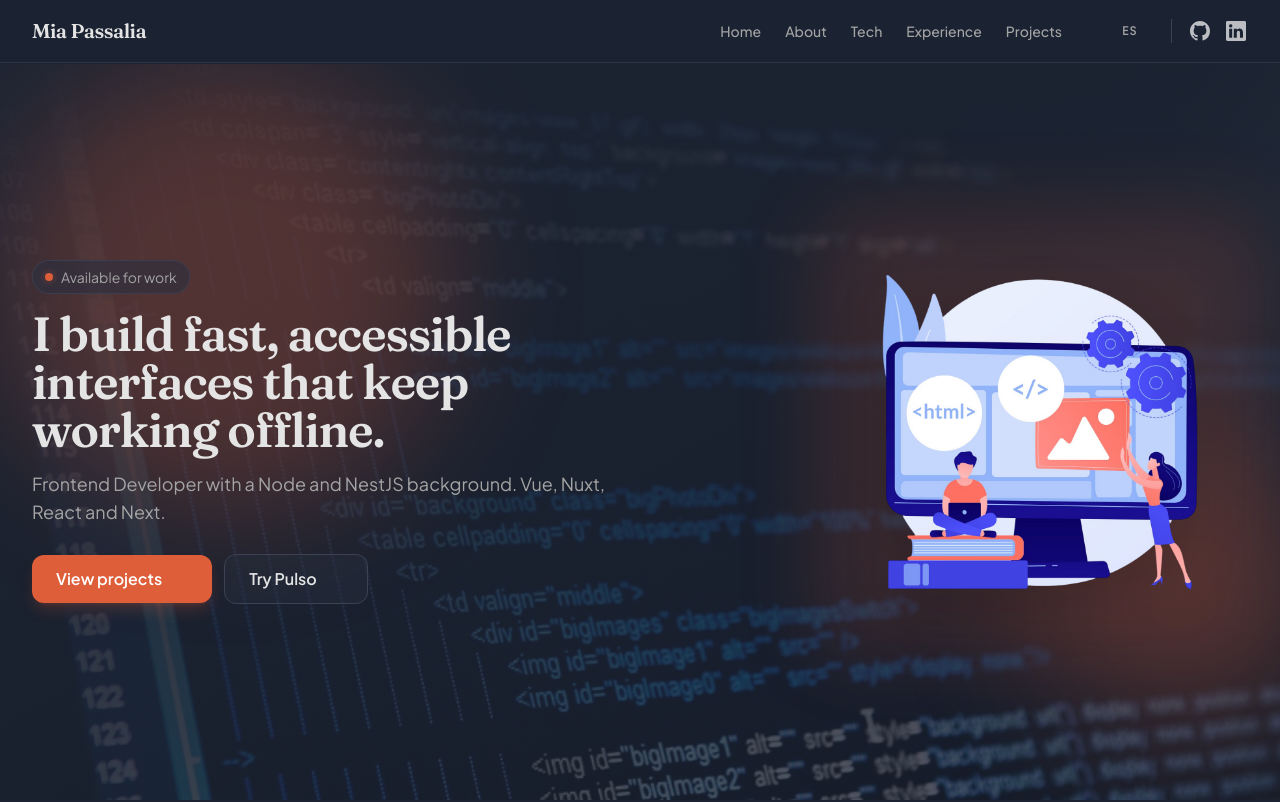
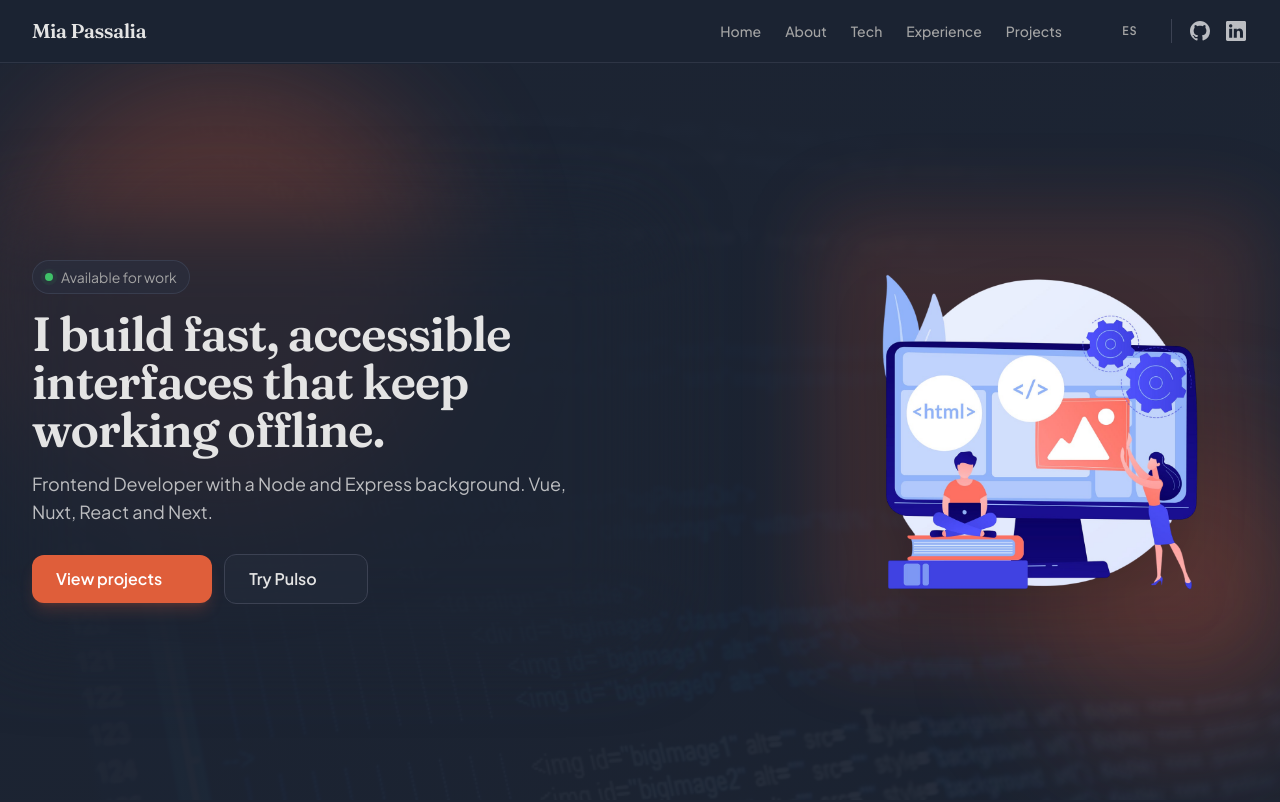
Before and after one commit to MiaPass/portfolio-v2, a Next.js app: page /en in a window 1280 px wide. Shown: the top 802 px of the page. Built offline with nearby package versions, Linux system fonts and the light colour scheme; some icons are missing.

Commit message:
fix: hero Express copy, success badge, and text contrast

```diff
--- a/app/globals.css
+++ b/app/globals.css
@@ -17,6 +17,7 @@
   --accent: oklch(0.34 0.06 267.59);
   --accent-foreground: oklch(0.88 0.06 254.13);
   --destructive: oklch(0.64 0.21 25.33);
+  --success: oklch(0.72 0.17 150);
   --border: oklch(0.38 0.03 269.73);
   --input: oklch(0.38 0.03 269.73);
   --ring: oklch(0.64 0.17 36.44);
@@ -74,6 +75,7 @@
   --color-accent: var(--accent);
   --color-accent-foreground: var(--accent-foreground);
   --color-destructive: var(--destructive);
+  --color-success: var(--success);
   --color-border: var(--border);
   --color-input: var(--input);
   --color-ring: var(--ring);
--- a/components/sections/Hero.jsx
+++ b/components/sections/Hero.jsx
@@ -194,10 +194,14 @@ export default function Hero() {
       className="relative isolate min-h-[calc(100vh-4rem)] overflow-hidden"
     >
       <div
-        className="absolute inset-0 -z-20 bg-cover bg-center bg-no-repeat"
+        className="absolute inset-0 -z-20 bg-cover bg-center bg-no-repeat opacity-30"
         style={{ backgroundImage: "url('/bg.png')" }}
+        aria-hidden="true"
       />
-      <div className="absolute inset-0 -z-10 bg-linear-to-br from-background via-background/90 to-background/70" />
+      <div
+        className="absolute inset-0 -z-10 bg-linear-to-br from-background via-background/95 to-background/80"
+        aria-hidden="true"
+      />
 
       <div
         ref={glowRef}
@@ -214,12 +218,16 @@ export default function Hero() {
       />
 
       <div className="mx-auto flex min-h-[calc(100vh-4rem)] max-w-7xl flex-col items-center justify-center gap-8 px-6 py-12 md:flex-row md:items-center md:justify-between md:gap-10 md:py-16 lg:px-8">
-        <div className="max-w-xl text-center md:text-left">
+        <div className="relative max-w-xl text-center md:text-left">
+          <div
+            className="pointer-events-none absolute -inset-x-6 -inset-y-8 -z-10 rounded-3xl bg-background/75 blur-2xl md:-inset-x-10 md:-inset-y-10"
+            aria-hidden="true"
+          />
           {profile.available ? (
             <p className="hero-badge hero-fade mb-4 inline-flex items-center gap-2 rounded-full border border-border/80 bg-card/60 px-3 py-1.5 text-sm text-muted-foreground backdrop-blur-sm">
               <span className="hero-available-dot relative flex h-2 w-2" aria-hidden="true">
-                <span className="hero-available-dot-ping absolute inset-0 rounded-full bg-primary" />
-                <span className="relative inline-flex h-2 w-2 rounded-full bg-primary" />
+                <span className="hero-available-dot-ping absolute inset-0 rounded-full bg-success" />
+                <span className="relative inline-flex h-2 w-2 rounded-full bg-success" />
               </span>
               {t("available")}
             </p>
@@ -232,7 +240,7 @@ export default function Hero() {
             {t("headline")}
           </h1>
 
-          <p className="hero-subtitle hero-fade mt-4 text-base text-muted-foreground sm:text-lg">
+          <p className="hero-subtitle hero-fade mt-4 text-base text-foreground/80 sm:text-lg">
             {t("subtitle")}
           </p>
 
--- a/messages/en.json
+++ b/messages/en.json
@@ -1,7 +1,7 @@
 {
   "meta": {
     "title": "Mia Passalia | Frontend Developer",
-    "description": "Portfolio of Mia Passalia, frontend developer with a Node/NestJS fullstack foundation."
+    "description": "Portfolio of Mia Passalia, frontend developer with a Node/Express fullstack foundation."
   },
   "nav": {
     "home": "Home",
@@ -14,7 +14,7 @@
   },
   "welcome": {
     "headline": "I build fast, accessible interfaces that keep working offline.",
-    "subtitle": "Frontend Developer with a Node and NestJS background. Vue, Nuxt, React and Next.",
+    "subtitle": "Frontend Developer with a Node and Express background. Vue, Nuxt, React and Next.",
     "available": "Available for work",
     "viewProjects": "View projects",
     "tryPulso": "Try Pulso"
--- a/messages/es.json
+++ b/messages/es.json
@@ -1,7 +1,7 @@
 {
   "meta": {
     "title": "Mia Passalia | Desarrolladora Frontend",
-    "description": "Portafolio de Mia Passalia, desarrolladora frontend con base fullstack en Node/NestJS."
+    "description": "Portafolio de Mia Passalia, desarrolladora frontend con base fullstack en Node/Express."
   },
   "nav": {
     "home": "Inicio",
@@ -14,7 +14,7 @@
   },
   "welcome": {
     "headline": "Construyo interfaces rápidas, accesibles y que funcionan sin conexión.",
-    "subtitle": "Desarrolladora Frontend con base en Node y NestJS. Vue, Nuxt, React y Next.",
+    "subtitle": "Desarrolladora Frontend con base en Node y Express. Vue, Nuxt, React y Next.",
     "available": "Disponible para trabajar",
     "viewProjects": "Ver proyectos",
     "tryPulso": "Probar Pulso"
```
Also changed, not shown: 1 other file (tests, documents, lock files or other folders).
